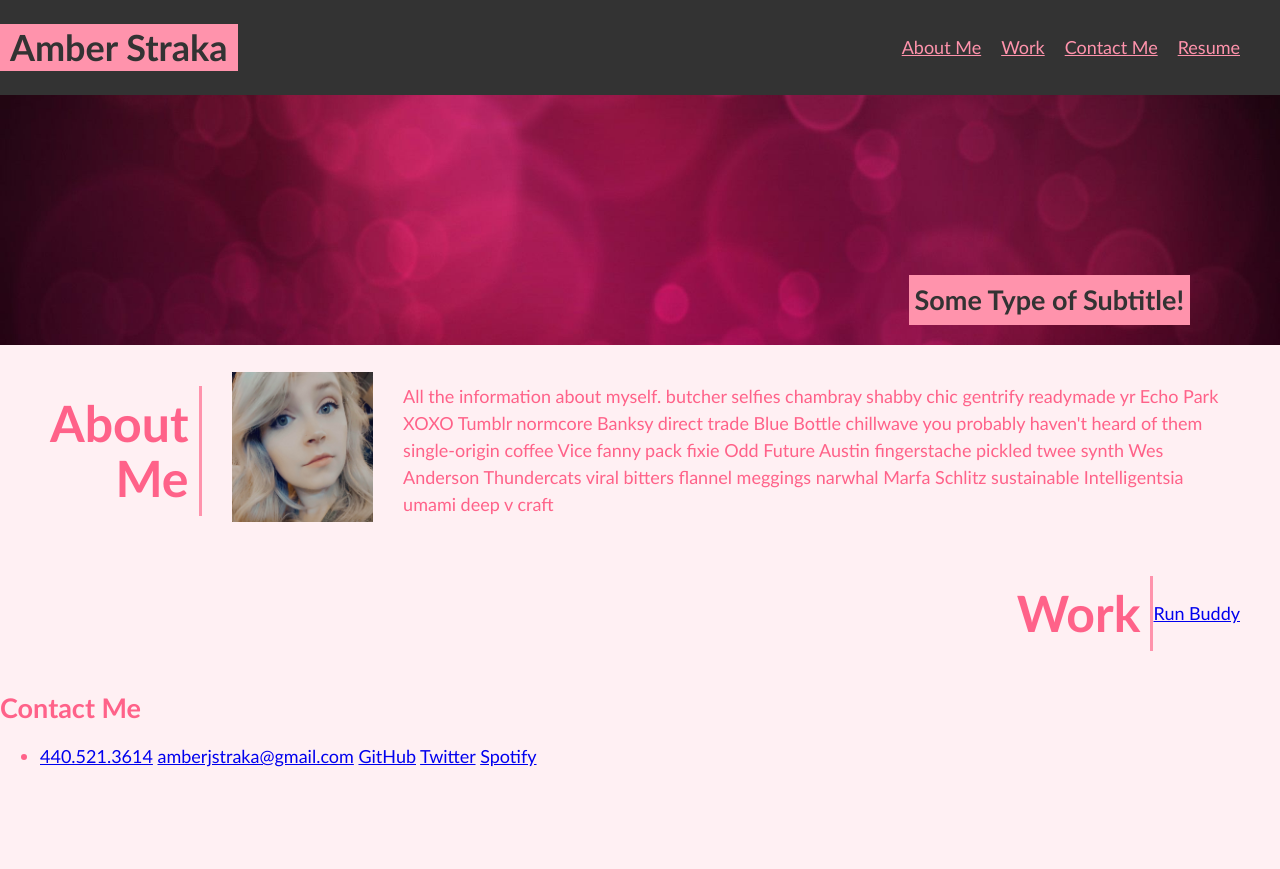
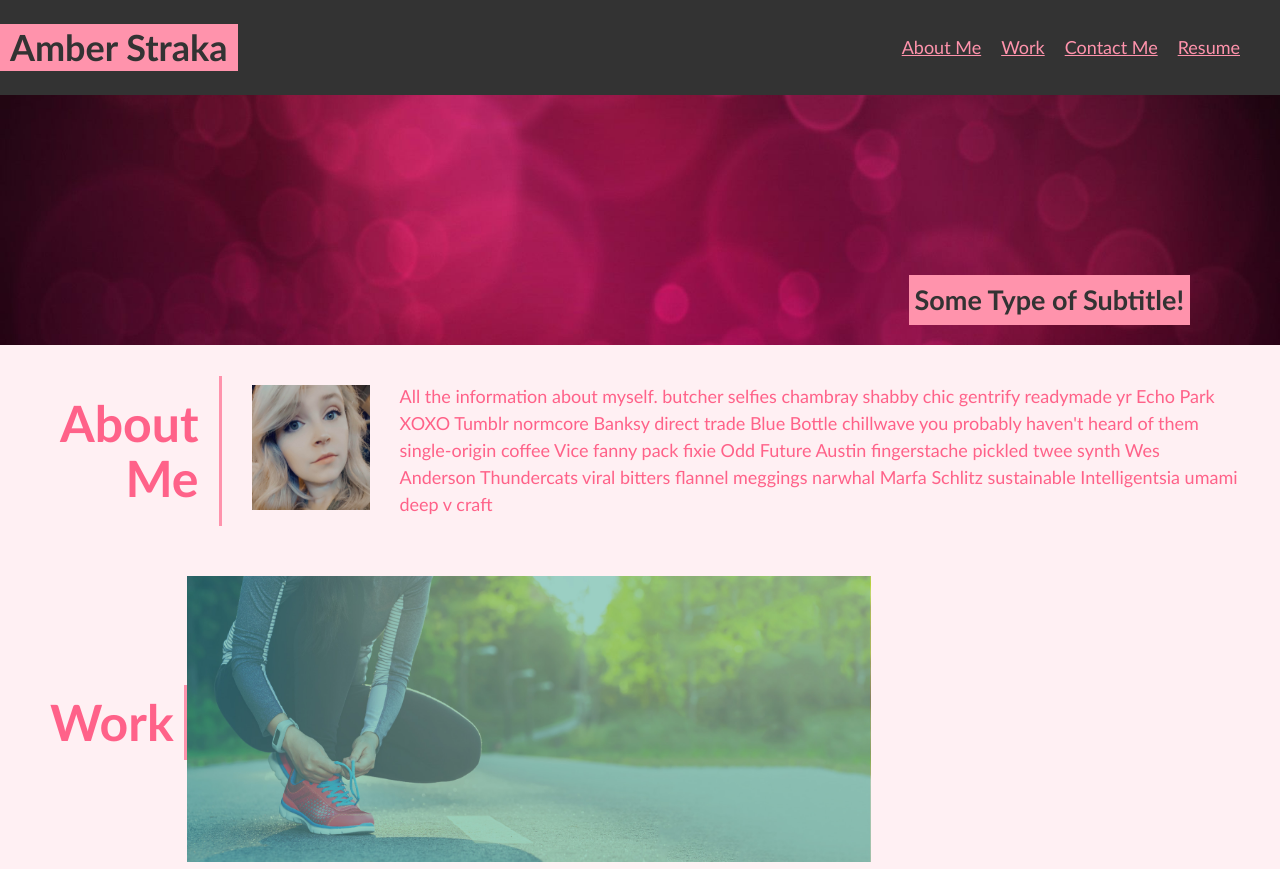
Before and after one commit to amberjstraka/Portfolio, a plain HTML site: page Portfolio.html in a window 1280 px wide. Shown: the top 869 px of the page. Before the commit the page ends 800 px from the top, so only its background shows below. Drawn offline with Linux system fonts and the light colour scheme.

Commit message:
work and contact me in rows

```diff
--- a/Portfolio.html
+++ b/Portfolio.html
@@ -48,8 +48,9 @@
             </div>
         </section>
 
+
+     <main class="content">
         <!-- About Me Section -->
-
         <section class="about-me">
             <h2>About Me</h2>
             <div class="about-me-info">
@@ -72,7 +73,7 @@
                 Work
             </h2>
             <div class="work-info">
-                <a href="https://amberjstraka.github.io/run-buddy/" class="run-buddy">Run Buddy</a>
+                <a href="https://amberjstraka.github.io/run-buddy/"><img src="./assets/images/run-buddy-hero-image.jpg" class="run-buddy"></a>
             </div>
         </section>
 
@@ -81,17 +82,15 @@
             <h2>
                 Contact Me
             </h2>
-            <ul>
-                <li>
+
                     <a href="tel:4405213614">440.521.3614</a>
                     <a href="amberjstraka@gmail.com">amberjstraka@gmail.com</a>
                     <a href="https://github.com/amberjstraka">GitHub</a>
                     <a href="#">Twitter</a>
                     <a href="#">Spotify</a>
-                </li>
-            </ul>
+
         </section>
-
+    </main>
 </body>
 
 </html>
--- a/assets/css/style.css
+++ b/assets/css/style.css
@@ -75,6 +75,13 @@ header nav ul li a {
     padding: 0 6px 0 6px;
 }
 
+/* Content */
+
+.content {
+    display: block;
+}
+
+
 /* About Me */
 
 .about-me {
@@ -91,9 +98,9 @@ header nav ul li a {
 
 .about-me h2 {
     border-right: 3px solid var(--tertiary-color);
-    flex: 1;
+    flex: 2;
     margin: 0;
-    padding: 10px;
+    padding: 20px;
    text-align: right;
    font-size: 50px;
    line-height: 1.1;
@@ -106,7 +113,7 @@ header nav ul li a {
 }
 
 .about-me img {
-    height: 150px;
+    height: 125px;
     flex: 1;
     margin: 0 30px 0 30px;
 }
@@ -130,6 +137,35 @@ flex: 3;
 
 .work h2 {
     border-right: 3px solid var(--tertiary-color);
+    flex: 2;
+    margin: 0;
+    padding: 10px;
+   text-align: right;
+   font-size: 50px;
+   line-height: 1.1;
+}
+
+.run-buddy {
+    width: 65%;
+    flex: 3;
+}
+
+
+/* Contact Me */
+
+.contact {
+    display: flex;
+    flex-direction: row;
+    align-items: center;
+    justify-content: space-between;
+    align-items: stretch;
+    align-items: center;
+    padding: 20px;
+    margin: 0 20px;
+}
+
+.contact h2 {
+    border-right: 3px solid var(--tertiary-color);
     flex: 1;
     margin: 0;
     padding: 10px;
@@ -138,6 +174,7 @@ flex: 3;
    line-height: 1.1;
 }
 
-.work-info a {
-    background-image: url("../images/run-buddy-image.jpg");
+.contact a {
+    color: var(--tertiary-color);
+    flex: 3;
 }
```
